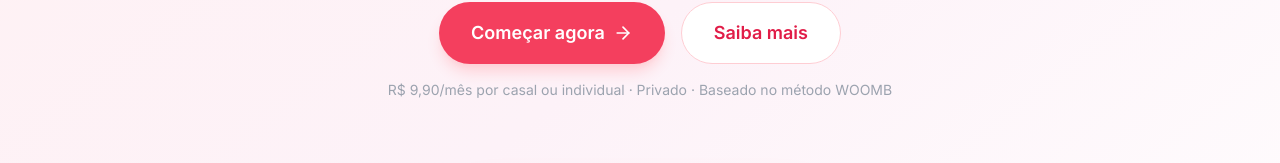
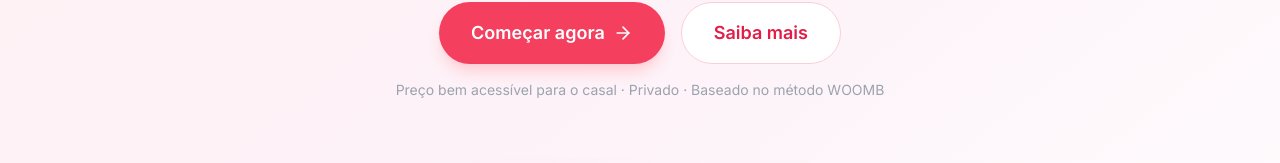
Before and after one commit to omatsudev/cicla-mob, a React (Vite) app: page / in a window 1280 px wide. Shown: the part 470-633 px from the top of the page. Built offline with nearby package versions, Linux system fonts and the light colour scheme; no server answers.

Commit message:
fix: esconde valor de R$ 9,90 na landing, troca por texto genérico
"R$ 9,90/mês por casal ou individual" vira "Preço bem acessível para
o casal" nos três lugares onde aparecia (hero, seção final e lista de
destaques do CTA).

```diff
--- a/src/pages/Landing.tsx
+++ b/src/pages/Landing.tsx
@@ -180,7 +180,7 @@ export default function Landing() {
               Saiba mais
             </a>
           </div>
-          <p className="mt-4 text-sm text-gray-400">R$ 9,90/mês por casal ou individual · Privado · Baseado no método WOOMB</p>
+          <p className="mt-4 text-sm text-gray-400">Preço bem acessível para o casal · Privado · Baseado no método WOOMB</p>
         </div>
 
         {/* Mini WOOMB chart mockup */}
@@ -387,12 +387,12 @@ export default function Landing() {
       <section className="py-20 px-4 sm:px-6 bg-gradient-to-r from-rose-600 to-pink-500">
         <div className="max-w-3xl mx-auto text-center">
           <h2 className="text-3xl sm:text-4xl font-extrabold text-white mb-4">Comece a usar com seu casal hoje</h2>
-          <p className="text-rose-100 text-lg mb-8">R$ 9,90/mês por casal ou individual. Privado e fiel ao Método Billings.</p>
+          <p className="text-rose-100 text-lg mb-8">Preço bem acessível para o casal. Privado e fiel ao Método Billings.</p>
           <Link to="/signup" className="inline-flex items-center justify-center gap-2 bg-white text-rose-600 font-bold px-8 py-4 rounded-full hover:bg-rose-50 transition-colors text-lg shadow-lg">
             Criar conta <ArrowRight className="w-5 h-5" />
           </Link>
           <ul className="mt-6 flex flex-wrap justify-center gap-6 text-sm text-rose-100">
-            {["R$ 9,90/mês por casal ou individual", "Privacidade garantida", "Gráfico WOOMB fiel ao método"].map((i) => (
+            {["Preço bem acessível para o casal", "Privacidade garantida", "Gráfico WOOMB fiel ao método"].map((i) => (
               <li key={i} className="flex items-center gap-2"><Check className="w-4 h-4" />{i}</li>
             ))}
           </ul>
```
